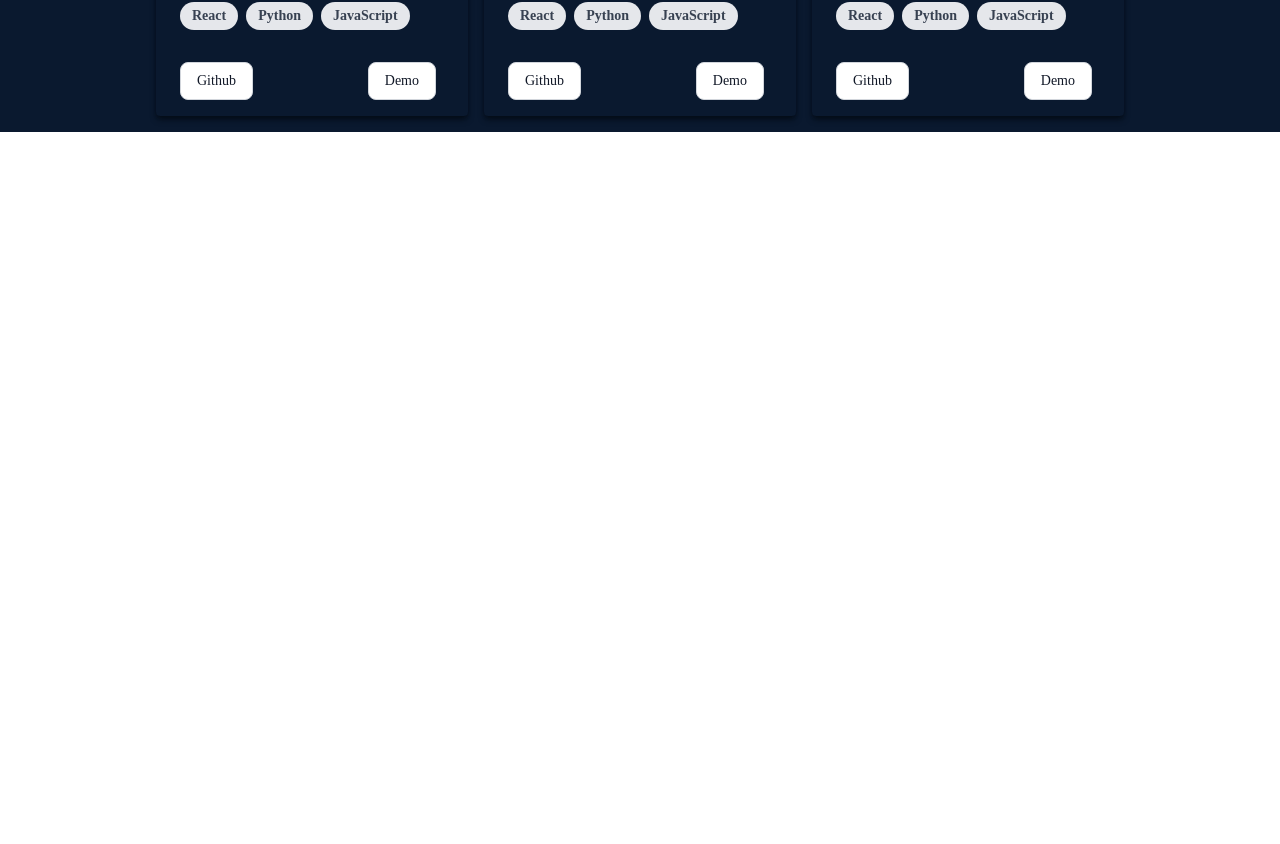
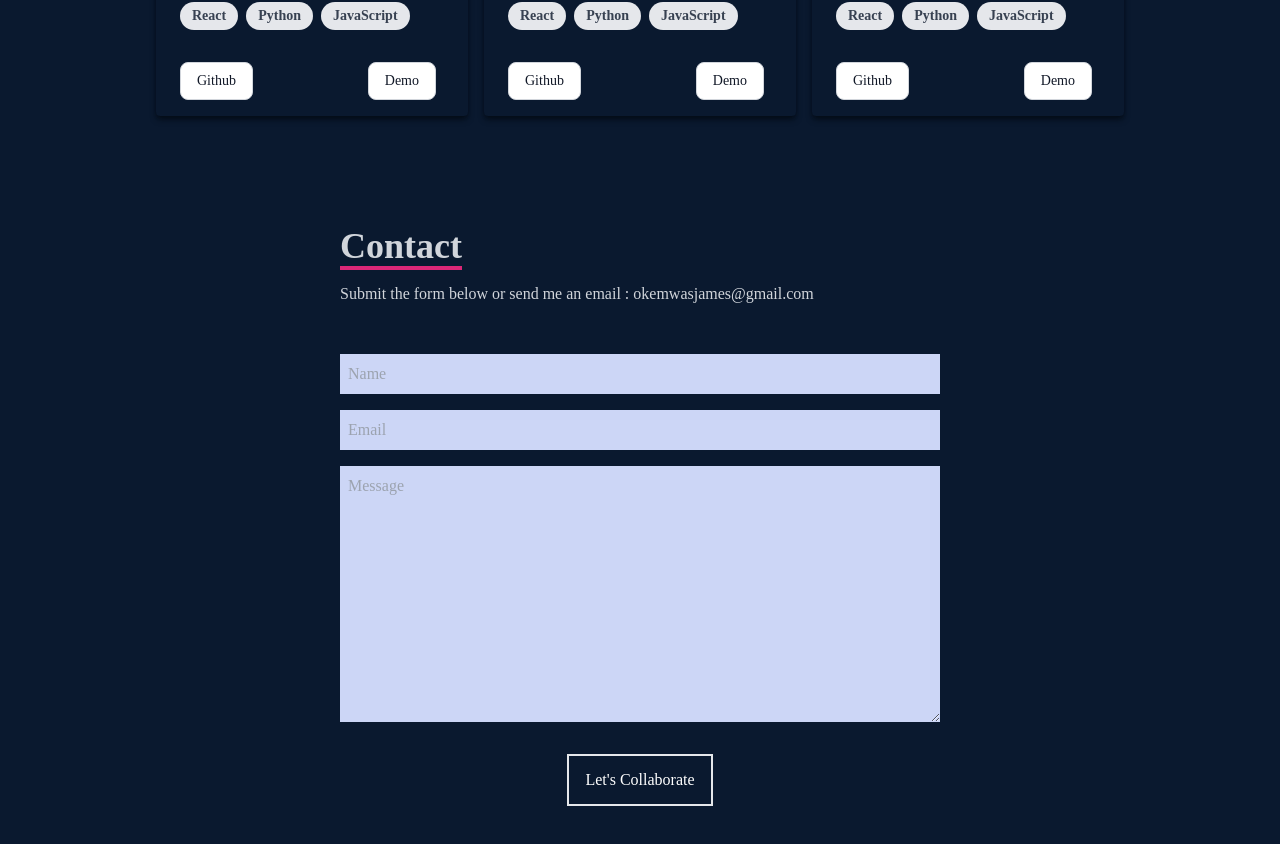
Before and after one commit to JamesOkemwa/portfolio, a React (Create React App) app: page / in a window 1280 px wide. Shown: the part 3420-4264 px from the top of the page. Before the commit the page ends 3552 px from the top, so only its background shows below. Built offline with nearby package versions, Linux system fonts and the light colour scheme; the HTML template or start-up script is replaced by a standard one.

Commit message:
Add Contact component

```diff
--- a/src/App.js
+++ b/src/App.js
@@ -1,4 +1,5 @@
 import About from "./components/About";
+import Contact from "./components/Contact";
 import Home from "./components/Home";
 import Navbar from "./components/Navbar";
 import Skills from "./components/Skills";
@@ -12,6 +13,7 @@
       <About />
       <Skills />
       <Work />
+      <Contact />
     </div>
   );
 }
--- /dev/null
+++ b/src/components/Contact.js
@@ -0,0 +1,22 @@
+import React from 'react'
+
+const Contact = () => {
+  let getformUrl = process.env.REACT_APP_GETFORM_URL;
+
+  return (
+    <div name='contact' className='w-full h-screen bg-[#0a192f] flex justify-center items-center p-4'>
+      <form method="POST" action={getformUrl} className='flex flex-col max-w-[600px] w-full'>
+          <div className='pb-8'>
+            <p className='text-4xl font-bold inline border-b-4 border-pink-600 text-gray-300'>Contact</p>
+            <p className='text-gray-300 py-4'>Submit the form below or send me an email : okemwasjames@gmail.com</p>
+          </div>
+          <input className='bg-[#ccd6f6] p-2' type="text" placeholder='Name' name='name' />
+          <input className='my-4 p-2 bg-[#ccd6f6]' type="email" placeholder='Email' name='email' />
+          <textarea className='bg-[#ccd6f6] p-2' name='message' rows={10} placeholder='Message'></textarea>
+          <button className='text-white border-2 hover:bg-pink-600 hover:border-pink-600 px-4 py-3 my-8 mx-auto flex items-center'>Let's Collaborate</button>
+      </form>
+    </div>
+  )
+}
+
+export default Contact
```
Also changed, not shown: 1 other file (tests, documents, lock files or other folders).
